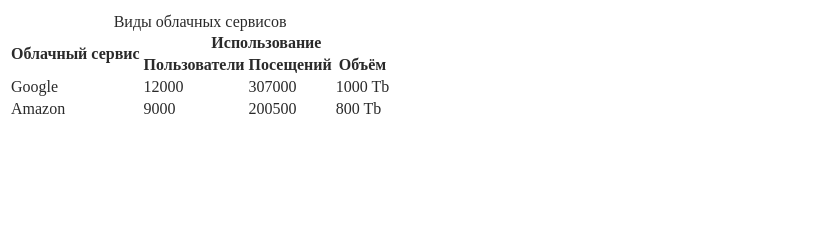
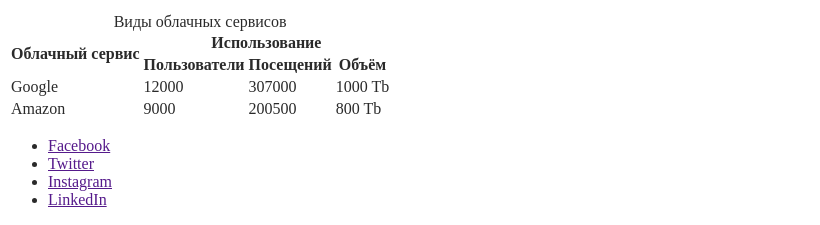
Before and after one commit to Oleksii-Roz/github-tutorial, a plain HTML site: page index.html in a window 1280 px wide. Shown: the part 3799-4024 px from the top of the page, without its empty margins (0-820 px from the left). Before the commit the page ends 3928 px from the top, so only its background shows below. Drawn offline with Linux system fonts and the light colour scheme.

Commit message:
добавил новое значение aria-label="" для читалки текста и индексации, только для соц. сетей <a href="" aria-label="Ссылка на Facebook">Facebook</a>

```diff
--- a/index.html
+++ b/index.html
@@ -320,5 +320,12 @@
         </tr>
       </tbody>
     </table>
+
+    <ul>
+      <li><a href="" aria-label="Ссылка на Facebook">Facebook</a></li>
+      <li><a href="" aria-label="Ссылка на Twitter">Twitter</a></li>
+      <li><a href="" aria-label="Ссылка на Instagram">Instagram</a></li>
+      <li><a href="" aria-label="Ссылка на LinkedIn">LinkedIn</a></li>
+    </ul>
   </body>
 </html>
```
